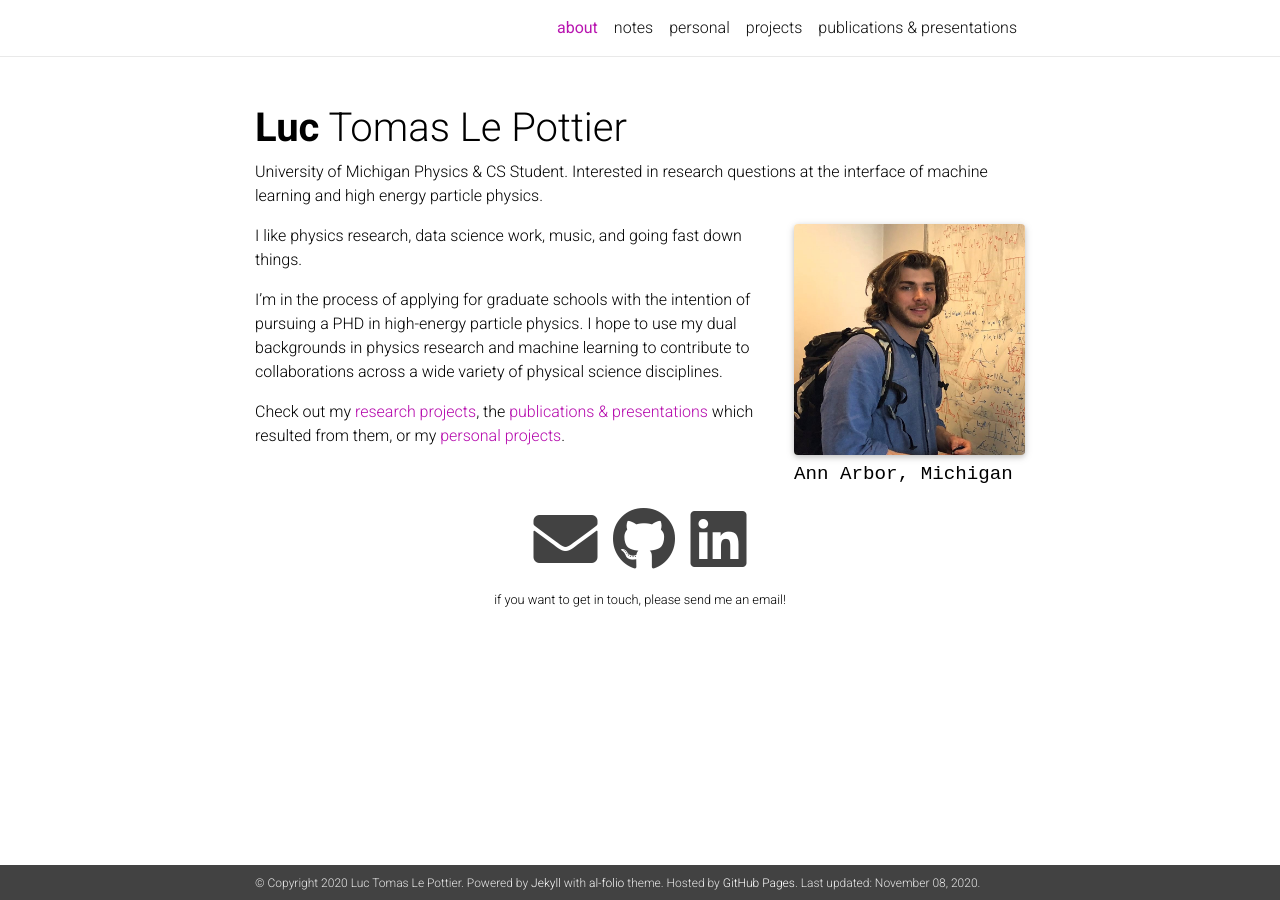
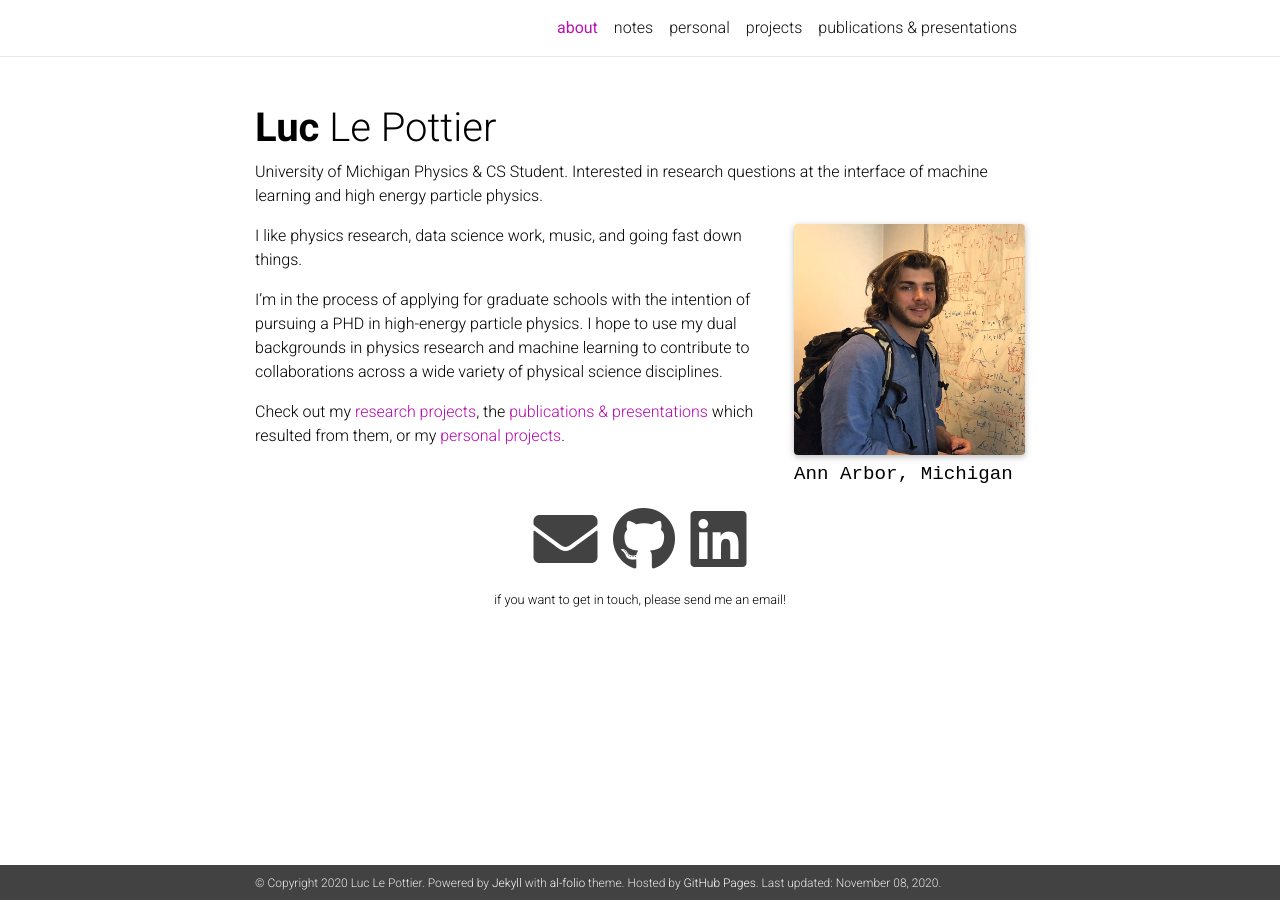
Before and after one commit to luclepot/luclepot.github.io, a Jekyll site: the page built from _pages/about.md, in a window 1280 px wide. Built offline with Jekyll 4.4.1, drawn with Linux system fonts in a browser that asks for light colours; nearby versions of some CDN libraries; a style sheet for code colours, icons or effects is not loaded.

Commit message:
update config

```diff
--- a/_config.yml
+++ b/_config.yml
@@ -4,7 +4,7 @@
 
 title: blank # the website title (if blank, full name will be used instead)
 first_name: Luc
-middle_name: Tomas
+middle_name:
 last_name: Le Pottier
 email: luclepot@umich.edu
 description: > # the ">" symbol means to ignore newlines until "footer_text:"
```
